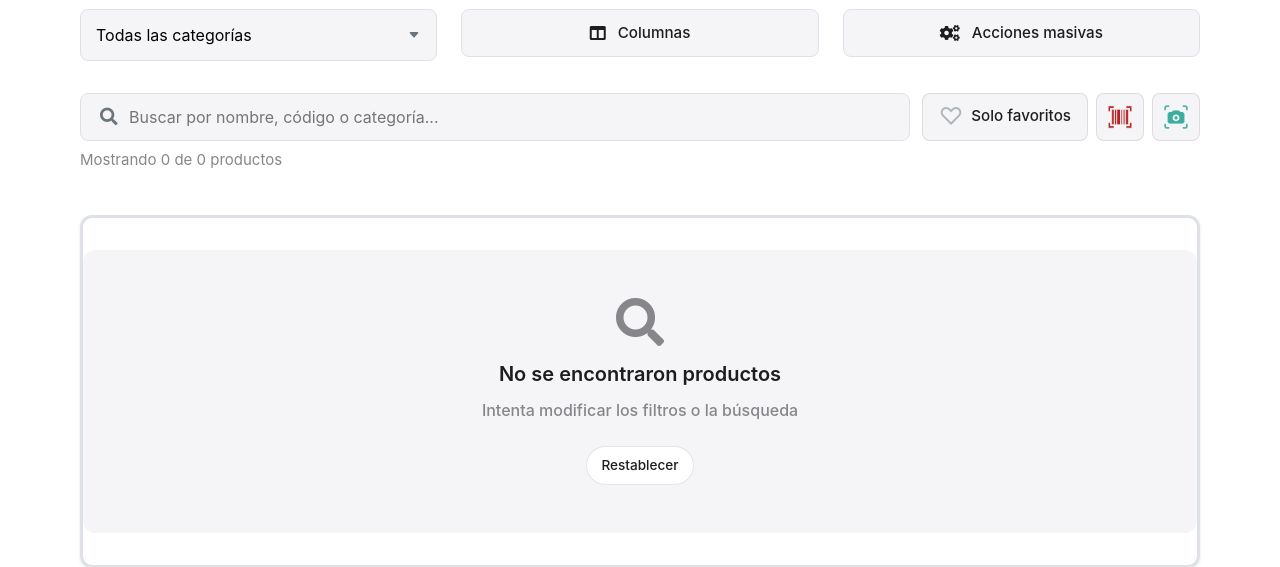
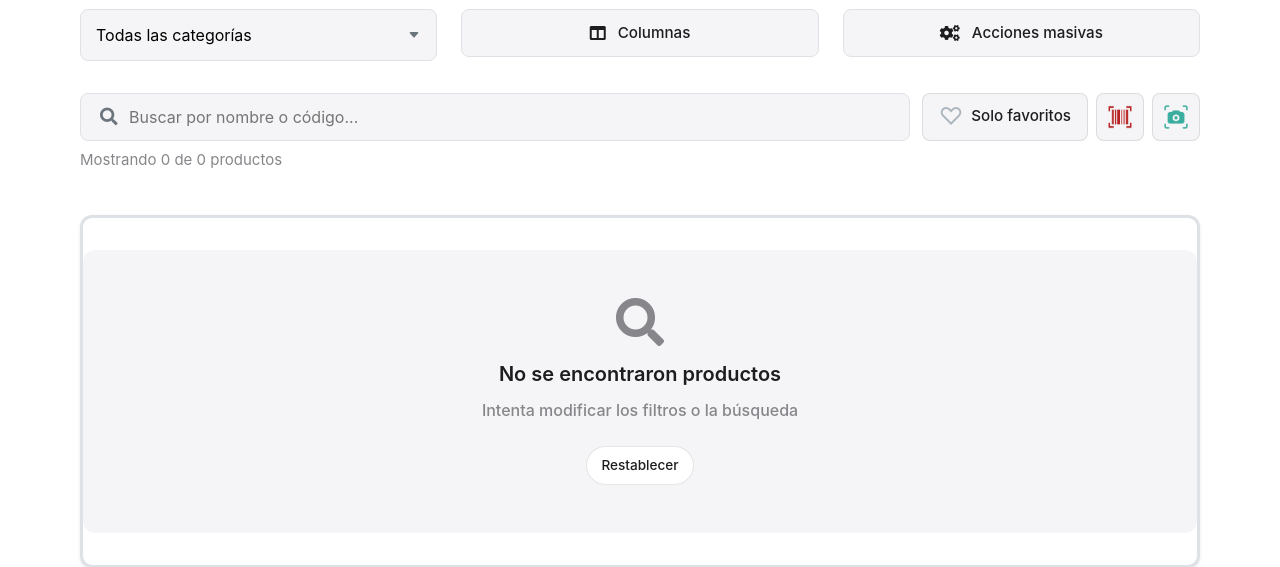
Before and after one commit to benjaminbecerriles/OPTIMAX, a Flask app: page /productos in a window 1280 px wide. Shown: the part 267-834 px from the top of the page. Run offline with Flask 3, Linux system fonts and the light colour scheme; the visitor is signed in with stand-in values (Sample User, id 1); data that the repository does not hold is empty; some libraries are stand-ins or nearby versions.

Commit message:
Actualiza proyecto completo

```diff
--- a/templates/productos.html
+++ b/templates/productos.html
@@ -1484,7 +1484,7 @@
         <div class="search-container">
           <div class="search-box">
             <i class="fas fa-search"></i>
-            <input type="text" id="searchInput" placeholder="Buscar por nombre, código o categoría..." value="{{ termino_busqueda if termino_busqueda else '' }}">
+            <input type="text" id="searchInput" placeholder="Buscar por nombre o código..." value="{{ termino_busqueda if termino_busqueda else '' }}">
           </div>
           <div class="search-actions">
             <!-- Filtro solo favoritos -->
```
